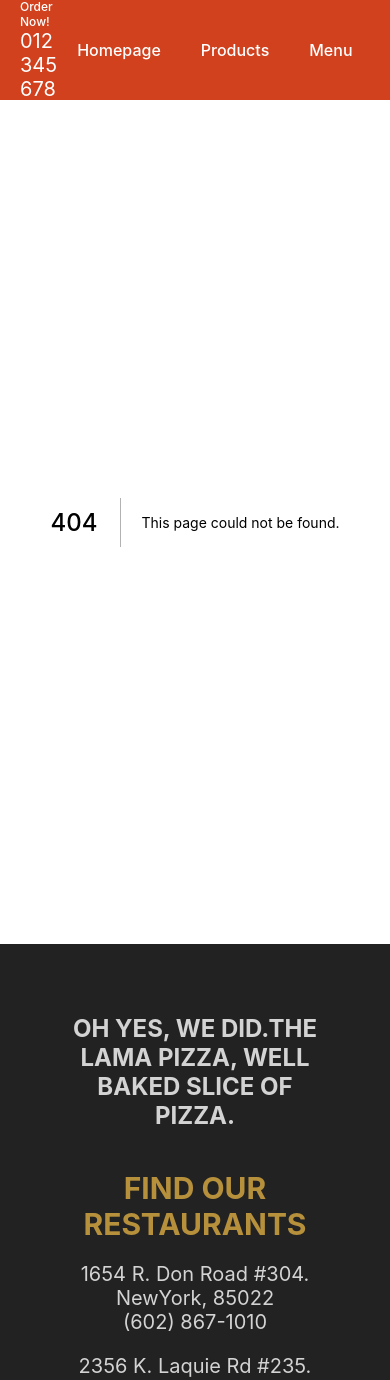
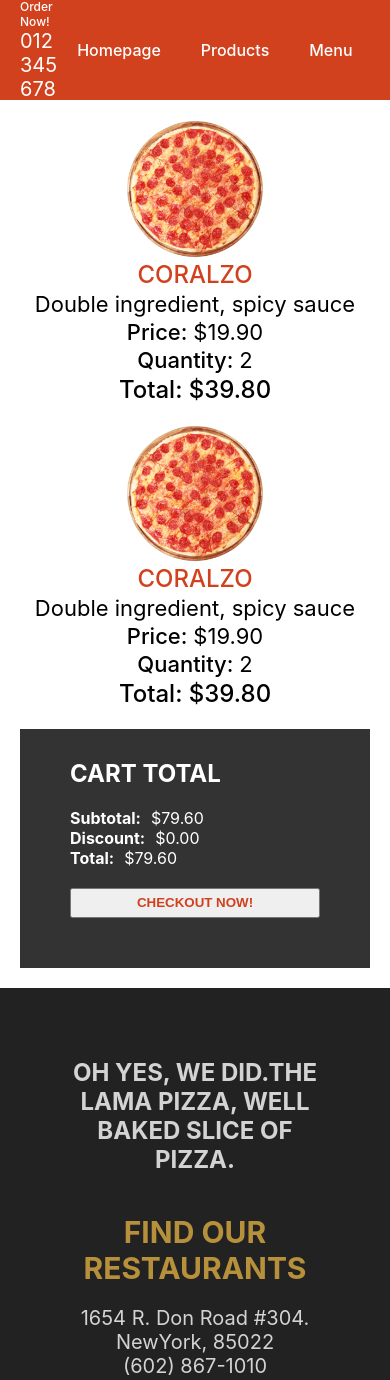
Before and after one commit to GonzaloCalleriza/react-pizza-mern, a Next.js app: page /cart in a window 390 px wide. Before the commit this address had no page. Shown: the top 1380 px of the page. Built offline with nearby package versions, Linux system fonts and the light colour scheme; grey boxes are pictures that could not be loaded.

Commit message:
Finished Checkout cart page

```diff
--- /dev/null
+++ b/pages/cart.jsx
@@ -0,0 +1,96 @@
+import styles from "../styles/Cart.module.css";
+import Image from "next/image";
+
+const Cart = () => {
+  return (
+    <div className={styles.container}>
+      <div className={styles.left}>
+        <table className={styles.table}>
+          <tr className={styles.trTitle}>
+            <th>Product</th>
+            <th>Name</th>
+            <th>Extras</th>
+            <th>Price</th>
+            <th>Quantity</th>
+            <th>Total</th>
+          </tr>
+          <tr className={styles.tr}>
+            <td>
+              <div className={styles.imgContainer}>
+                <Image
+                  src="/img/pizza.png"
+                  layout="fill"
+                  objectFit="cover"
+                  alt=""
+                />
+              </div>
+            </td>
+            <td>
+              <span className={styles.name}>CORALZO</span>
+            </td>
+            <td>
+              <span className={styles.extras}>
+                Double ingredient, spicy sauce
+              </span>
+            </td>
+            <td>
+              <span className={styles.price}>$19.90</span>
+            </td>
+            <td>
+              <span className={styles.quantity}>2</span>
+            </td>
+            <td>
+              <span className={styles.total}>$39.80</span>
+            </td>
+          </tr>
+          <tr className={styles.tr}>
+            <td>
+              <div className={styles.imgContainer}>
+                <Image
+                  src="/img/pizza.png"
+                  layout="fill"
+                  objectFit="cover"
+                  alt=""
+                />
+              </div>
+            </td>
+            <td>
+              <span className={styles.name}>CORALZO</span>
+            </td>
+            <td>
+              <span className={styles.extras}>
+                Double ingredient, spicy sauce
+              </span>
+            </td>
+            <td>
+              <span className={styles.price}>$19.90</span>
+            </td>
+            <td>
+              <span className={styles.quantity}>2</span>
+            </td>
+            <td>
+              <span className={styles.total}>$39.80</span>
+            </td>
+          </tr>
+        </table>
+      </div>
+      <div className={styles.right}>
+        <div className={styles.wrapper}>
+          <h2 className={styles.title}>CART TOTAL</h2>
+          <div className={styles.totalText}>
+            <b className={styles.totalTextTitle}>Subtotal:</b>$79.60
+          </div>
+          <div className={styles.totalText}>
+            <b className={styles.totalTextTitle}>Discount:</b>$0.00
+          </div>
+          <div className={styles.totalText}>
+            <b className={styles.totalTextTitle}>Total:</b>$79.60
+          </div>
+          <button className={styles.button}>CHECKOUT NOW!</button>
+        </div>
+      </div>
+    </div>
+  );
+};
+
+export default Cart;
--- /dev/null
+++ b/styles/Cart.module.css
@@ -0,0 +1,114 @@
+.container {
+    padding: 50px;
+    display: flex;
+  }
+
+  .left {
+    flex: 2;
+  }
+
+  .right {
+    flex: 1;
+  }
+
+  .imgContainer {
+    width: 100px;
+    height: 100px;
+    position: relative;
+  }
+
+  .table {
+    width: 100%;
+    border-spacing: 20px;
+  }
+
+  .name {
+    font-weight: 500;
+    color: #d1411e;
+    font-size: 18px;
+  }
+
+  .total {
+    font-weight: 500;
+    font-size: 18px;
+  }
+
+  .wrapper {
+    width: 90%;
+    max-height: 300px;
+    background-color: #333;
+    padding: 50px;
+    padding-top: 10px;
+    display: flex;
+    flex-direction: column;
+    justify-content: space-between;
+    color: white;
+  }
+
+  .totalTextTitle {
+    margin-right: 10px;
+  }
+
+  .button {
+    height: 30px;
+    color: #d1411e;
+    font-weight: bold;
+    cursor: pointer;
+    margin-top: 20px;
+  }
+
+  @media screen and (max-width: 480px) {
+    .container {
+      flex-direction: column;
+      padding: 20px;
+    }
+
+    .table {
+      display: flex;
+      flex-direction: column;
+      align-items: center;
+      justify-content: center;
+    }
+
+    .trTitle{
+      display: none;
+    }
+
+    .tr{
+      display: flex;
+      flex-direction: column;
+      align-items: center;
+      justify-content: center;
+      margin-bottom: 20px;
+    }
+
+    .imgContainer{
+      width: 35vw;
+      height: 35vw;
+    }
+
+    .name,.total{
+      font-size: 24px;
+    }
+
+    .extras,.price,.quantity{
+      font-size: 22px;
+    }
+
+    .price::before{
+      content: "Price: ";
+      font-weight: 500;
+    }
+    .quantity::before{
+      content: "Quantity: ";
+      font-weight: 500;
+    }
+    .total::before{
+      content: "Total: ";
+      font-weight: 500;
+    }
+
+    .wrapper{
+      width: 100%;
+    }
+  }
```
